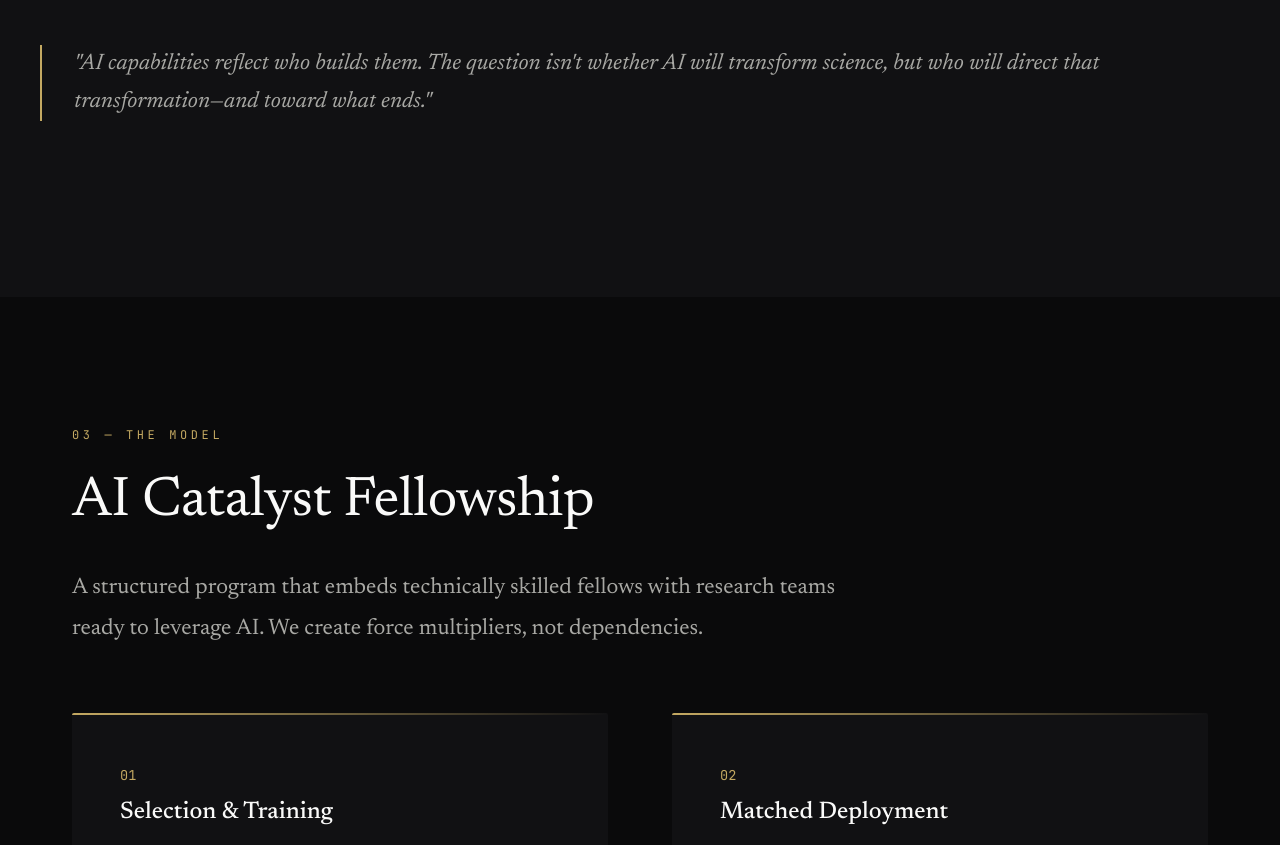
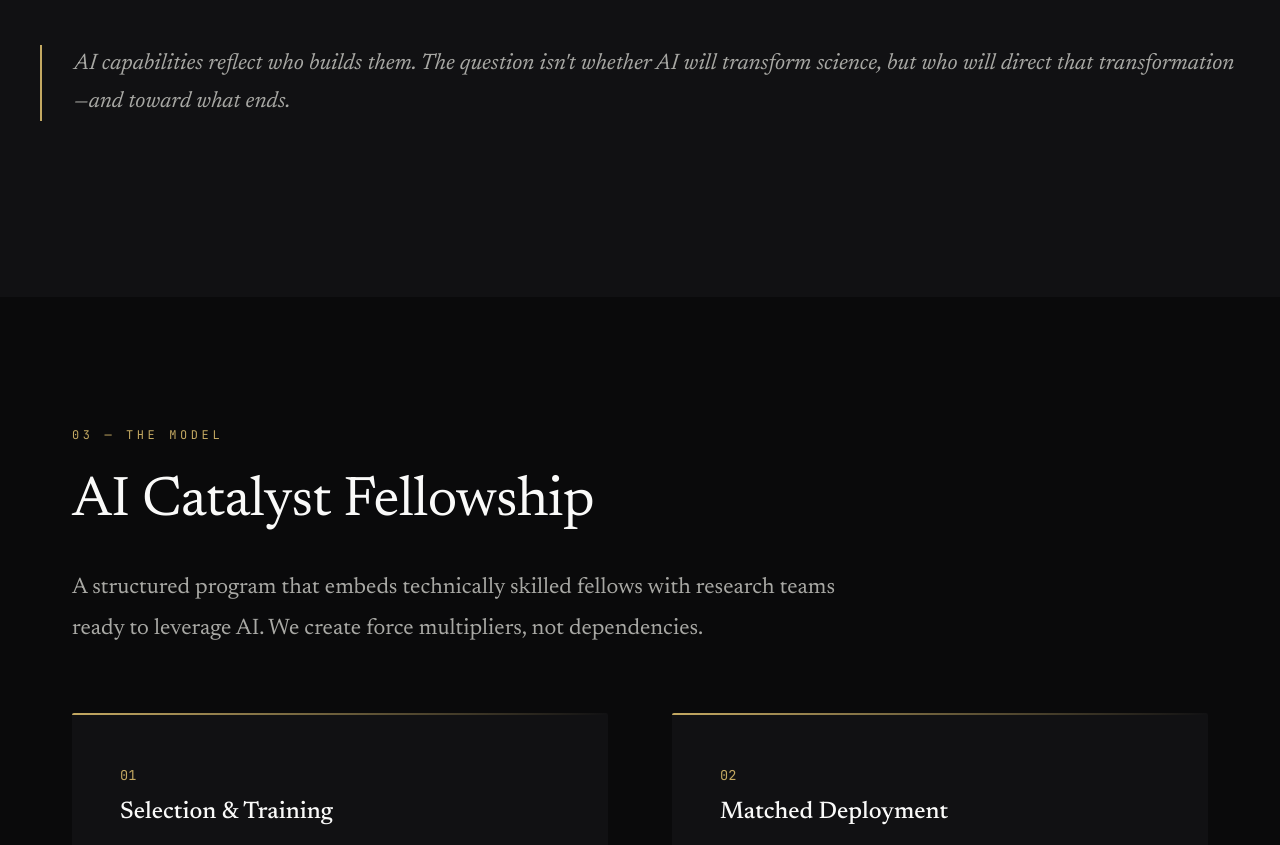
Before and after one commit to fulcrumscience/fulcrum-site, a website built with Vite: page index.html in a window 1280 px wide. Shown: the part 2537-3382 px from the top of the page. Built offline with nearby package versions, Linux system fonts and the light colour scheme.

Commit message:
rm quotation marks from made up quote

```diff
--- a/index.html
+++ b/index.html
@@ -121,8 +121,8 @@
             </p>
 
             <div class="quote-block">
-                "AI capabilities reflect who builds them. The question isn't whether AI will
-                transform science, but who will direct that transformation—and toward what ends."
+                AI capabilities reflect who builds them. The question isn't whether AI will
+                transform science, but who will direct that transformation—and toward what ends.
             </div>
         </div>
     </section>
```
